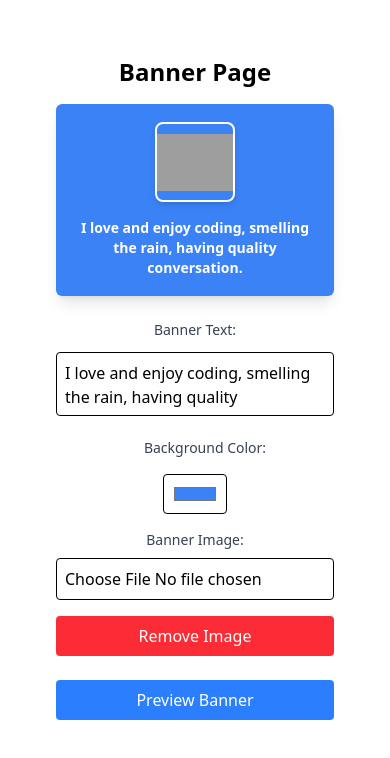
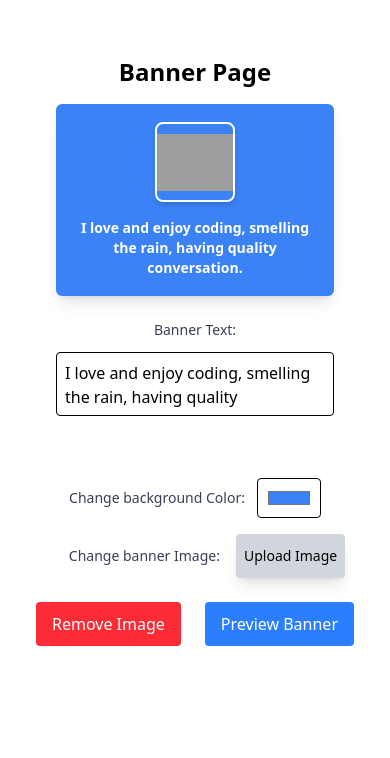
Before and after one commit to Adepoju044/Interactive-banner-design, a React (Vite) app: page / in a window 390 px wide. Shown: the top 758 px of the page. Built offline with nearby package versions, Linux system fonts and the light colour scheme; grey boxes are pictures that could not be loaded; what @radix-ui/themes would draw is missing.

Commit message:
Refactored Banner.jsx: Flexed the inmage and color input
Formatted code, flex the image and color input with media query, changed image and color input labels.

```diff
--- a/src/components/Banner.jsx
+++ b/src/components/Banner.jsx
@@ -71,47 +71,59 @@ const Banner = () => {
                         data-testid="banner-input"
                     />
                 </div>
-        <div>
+                <div className="container flex flex-col space-y-4 md:flex-row item-center px-6 mx-auto mt-10 md:space-x-4 md:justify-center md:text-center">
+                    <div className="flex justify-center">
                         <label
                             htmlFor="background-color-input"
-            className="block text-sm font-medium text-gray-700 text-center mb-4 ml-5"
+                            className="text-sm font-medium text-gray-700 text-center mr-3 self-center justify-self-center flex-col whitespace-nowrap md:ml-8"
                         >
-            Background Color:
+                            Change background Color:
                         </label>
                         <input
                             id="background-color-input"
                             type="color"
                             value={bgColor}
                             onChange={(e) => setBgColor(e.target.value)}
-            className="p-2 w-16 h-10 border rounded text-center"
+                            className="p-2 min-w-16 h-10 border rounded text-center self-center justify-self-center whitespace-nowrap cursor-pointer"
                         />
                     </div>
-        <div>
+                    <div className="flex justify-center items-center">
                         <label
                             htmlFor="banner-image-input"
-            className="block text-sm font-medium text-gray-700 text-center mb-2"
+                            className="text-sm font-medium text-gray-700 text-center ml-6 whitespace-nowrap md:mb-4"
                         >
-            Banner Image:
+                            Change banner Image:
                         </label>
+
+                        <label
+                            htmlFor="banner-image-input"
+                            className="px-2 pt-3 pb-3 rounded cursor-pointer text-center border-0 bg-gray-300 text-black text-sm shadow-lg ml-4 whitespace-nowrap md:mb-3"
+                        >
+                            Upload Image
+                        </label>
+
                         <input
                             id="banner-image-input"
                             ref={fileInputRef}
                             type="file"
                             accept="image/*"
                             onChange={handleImageChange}
-            className="p-2 border rounded w-full"
+                            className="hidden"
                             data-testid="banner-file-input"
                         />
                     </div>
+                </div>
+
+                <div className="flex items-center justify-center text-center space-x-6">
                     <button
                         onClick={handleRemoveImage}
-          className="bg-red-500 text-white px-4 py-2 rounded hover:bg-red-400"
+                        className="bg-red-500 text-white px-4 py-2.5 rounded hover:bg-red-400 mb-10 whitespace-nowrap cursor-pointer md:mr-16"
                         data-testid="remove-image-button"
                     >
                         Remove Image
                     </button>
                     <Dialog.Root>
-          <Dialog.Trigger className="bg-blue-500 text-white px-4 py-2 rounded mt-2 w-full md:w-auto hover:bg-blue-400">
+                        <Dialog.Trigger className="bg-blue-500 text-white px-4 py-2.5 rounded mt-2  md:w-auto hover:bg-blue-400 justify-self-center mb-12 cursor-pointer whitespace-nowrap">
                             Preview Banner
                         </Dialog.Trigger>
                         <Dialog.Portal>
@@ -150,6 +162,7 @@ const Banner = () => {
                     </Dialog.Root>
                 </div>
             </div>
+        </div>
     );
 };
 
```
Lines whose indentation alone changed are shown as unchanged.
